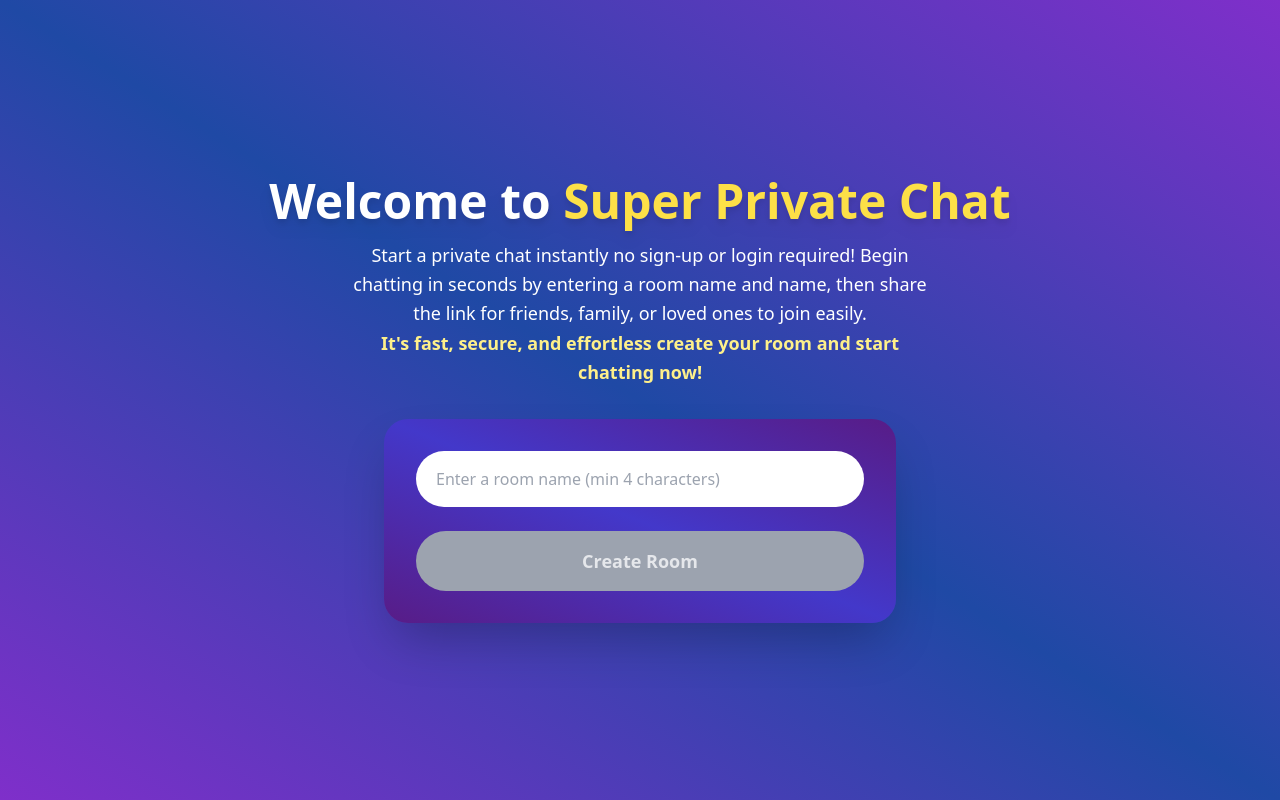
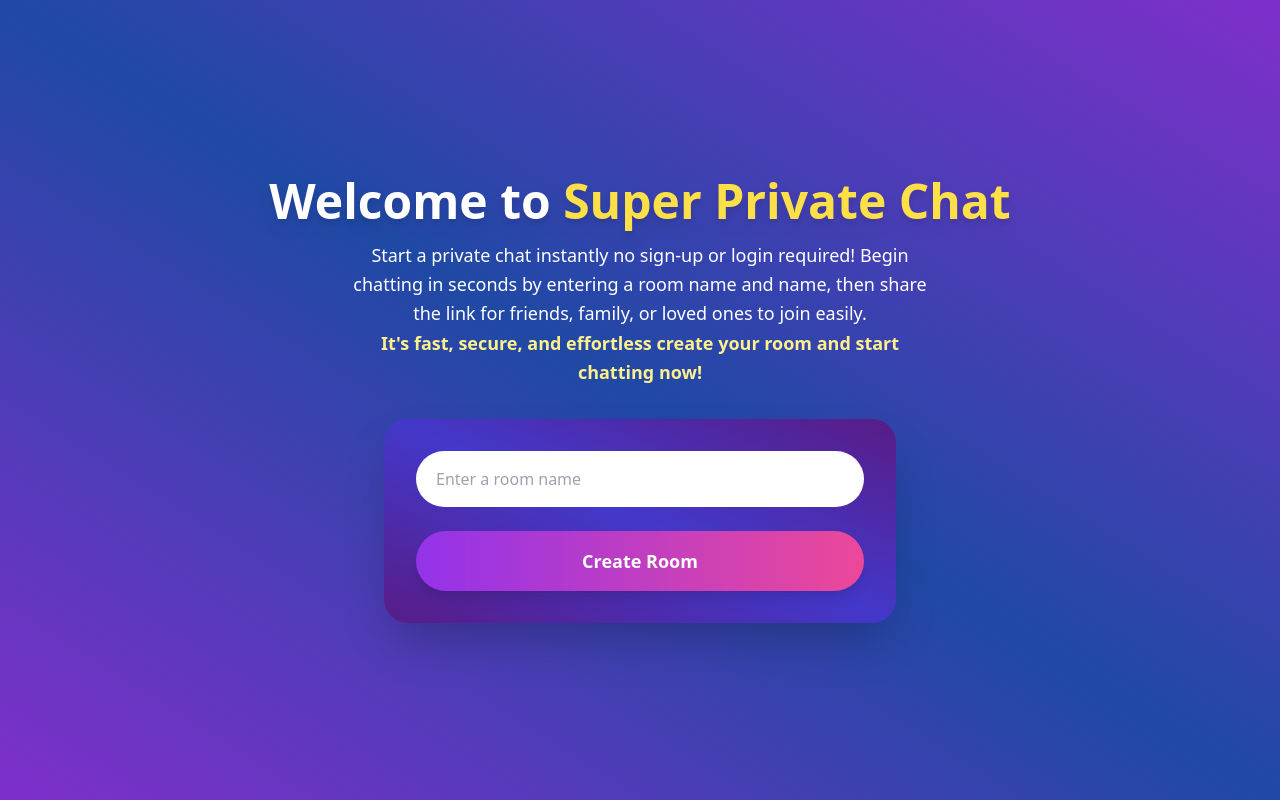
Before and after one commit to mankarshubham81/super-chat, a Next.js app: page / in a window 1280 px wide. Built offline with nearby package versions, Linux system fonts and the light colour scheme.

Commit message:
chore: remove edge case for create room button

```diff
--- a/src/app/page.tsx
+++ b/src/app/page.tsx
@@ -5,17 +5,14 @@ import "./globals.css";
 
 export default function HomePage() {
   const [roomName, setRoomName] = useState("");
-  const [isRoomNameValid, setIsRoomNameValid] = useState(false);
 
   const handleRoomNameChange = (e: React.ChangeEvent<HTMLInputElement>) => {
     const newRoomName = e.target.value;
     setRoomName(newRoomName);
-    setIsRoomNameValid(newRoomName.trim().length > 3);
   };
 
   const clearRoomName = () => {
     setRoomName("");
-    setIsRoomNameValid(false);
   };
 
   return (
@@ -50,7 +47,7 @@ export default function HomePage() {
             <input
               type="text"
               id="room-name-input"
-              placeholder="Enter a room name (min 4 characters)"
+              placeholder="Enter a room name"
               value={roomName}
               onChange={handleRoomNameChange}
               className="w-full border-none rounded-full px-5 py-4 text-gray-800 placeholder-gray-400 focus:outline-none focus:ring-4 focus:ring-purple-500 transition-all"
@@ -69,11 +66,7 @@ export default function HomePage() {
           </div>
           <Link
             href={`/${roomName}`}
-            className={`w-full text-center py-4 rounded-full text-lg font-semibold transition-transform ${
-              isRoomNameValid
-                ? "bg-gradient-to-r from-purple-600 to-pink-500 text-white hover:scale-105 focus:outline-none focus:ring-4 focus:ring-purple-500 shadow-lg"
-                : "bg-gray-400 text-gray-200 cursor-not-allowed"
-            }`}
+            className={`w-full text-center py-4 rounded-full text-lg font-semibold transition-transform bg-gradient-to-r from-purple-600 to-pink-500 text-white hover:scale-105 focus:outline-none focus:ring-4 focus:ring-purple-500 shadow-lg`}
           >
             Create Room
           </Link>
```
